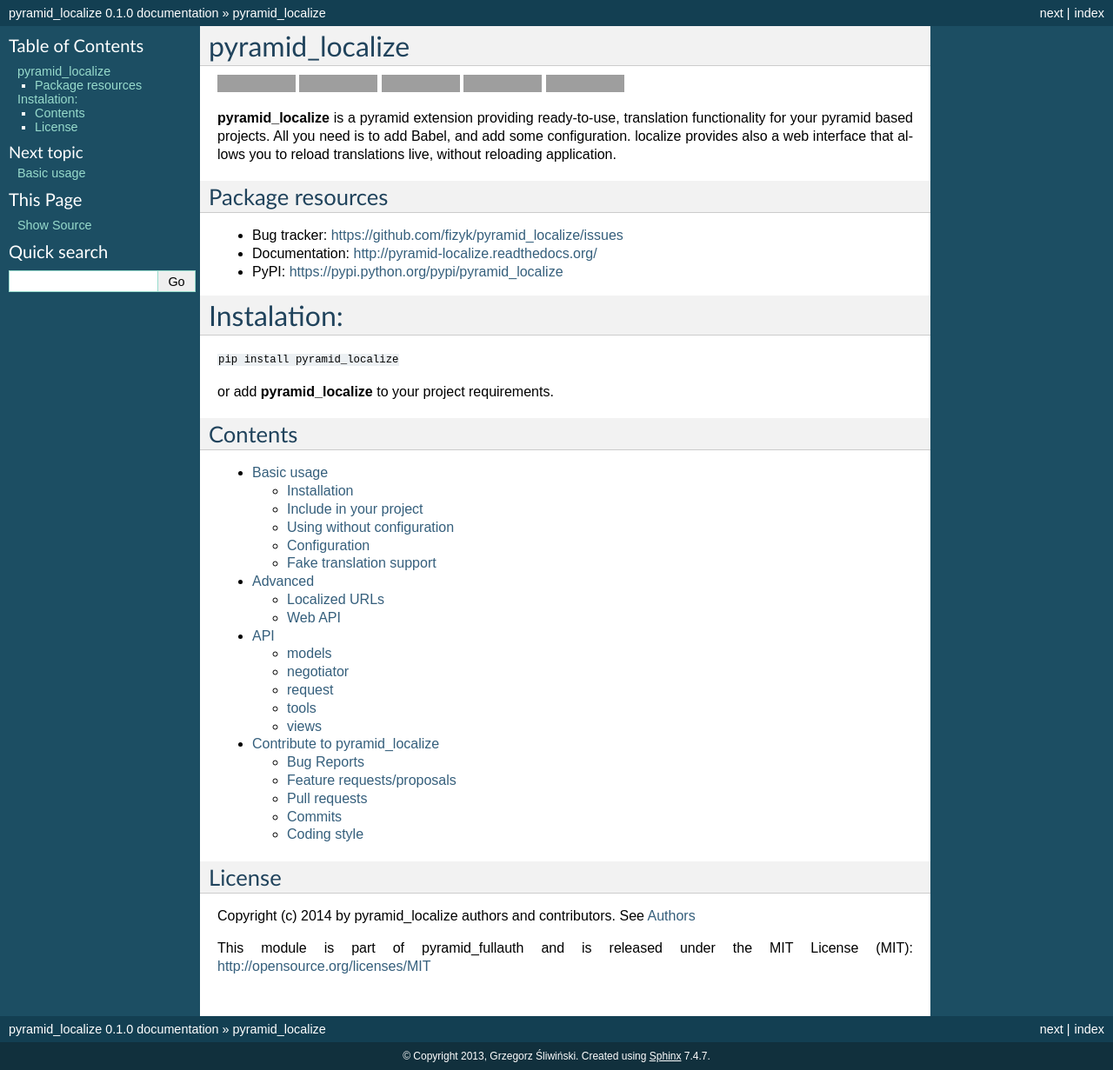
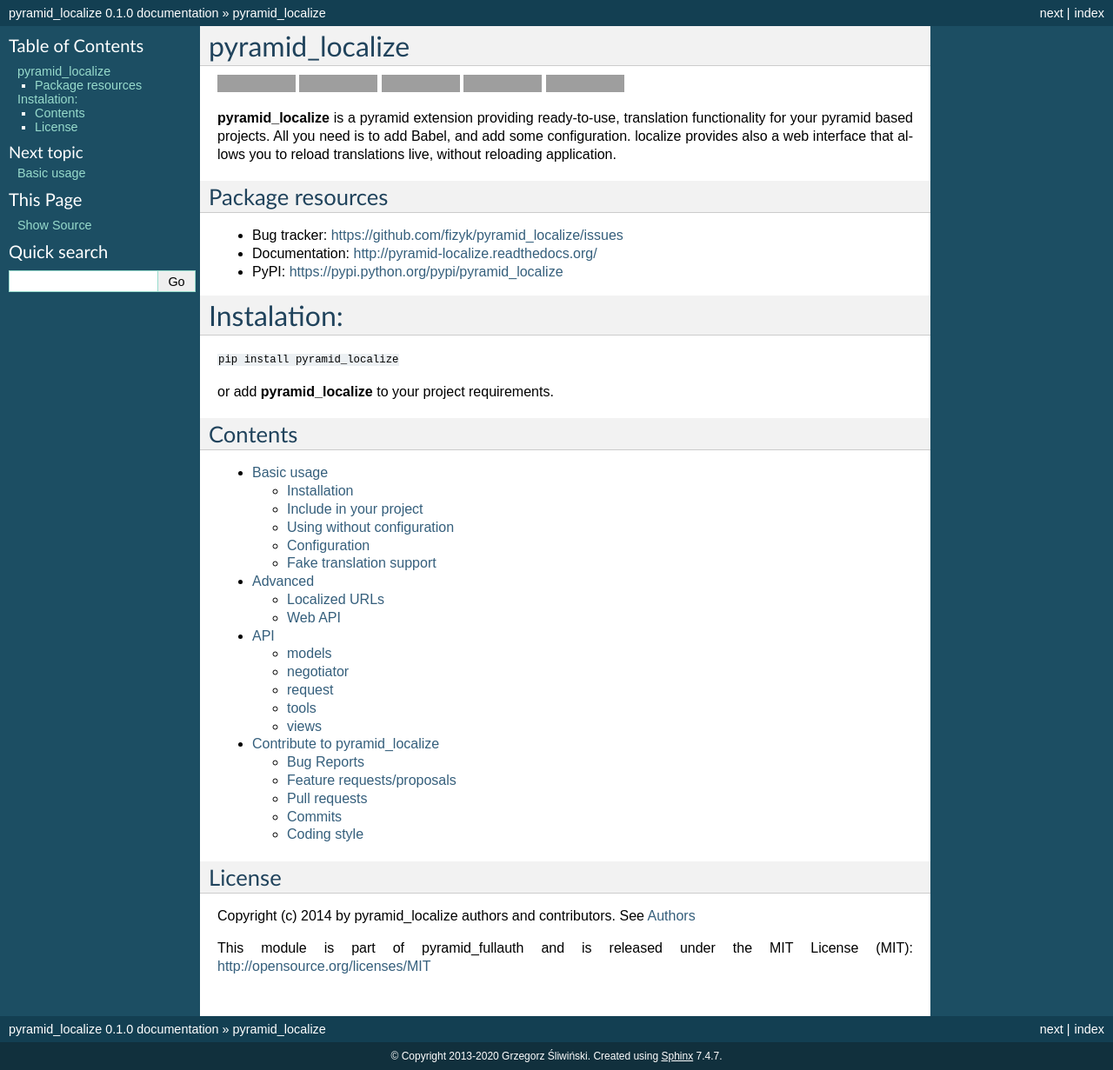
Before and after one commit to fizyk/pyramid_localize, a Sphinx documentation site: the page built from docs/source/index.rst, in a window 1280 px wide. Shown: the whole page at 87% size. Built offline with Sphinx 7.4.7, drawn with Linux system fonts in a browser that asks for light colours; pages that are not in the unit, such as notebooks, are missing from menus; part of the change alters nothing that is shown; grey boxes are pictures that could not be loaded.

```diff
--- a/docs/source/conf.py
+++ b/docs/source/conf.py
@@ -46,7 +46,7 @@ master_doc = 'index'
 project = u'pyramid_localize'
 basename = ''.join(project.split('.'))
 author = u'Grzegorz Śliwiński'
-copyright = u'2013, ' + author
+copyright = u'2013-2020 ' + author
 
 # The version info for the project you're documenting, acts as replacement for
 # |version| and |release|, also used in various other places throughout the
@@ -54,12 +54,9 @@ copyright = u'2013, ' + author
 #
 # The short X.Y version.
 
-import re
-with open(os.path.join(os.path.dirname(__file__), '..', '..', 'pyramid_localize', '__init__.py')) as v_file:
-    version = re.compile(r".*__version__ = '(.*?)'", re.S).match(v_file.read()).group(1)
 
 # The full version, including alpha/beta/rc tags.
-release = version
+release = '0.1.0'
 
 # The language for content autogenerated by Sphinx. Refer to documentation
 # for a list of supported languages.
@@ -299,4 +296,4 @@ autoclass_content = 'both'
 
 # Intersphinx configuration
 intersphinx_mapping = {'python': ('http://docs.python.org/', None),
-                       'pyramid': ('http://docs.pylonsproject.org/projects/pyramid/en/1.4-branch/', None)}
+                       'pyramid': ('http://docs.pylonsproject.org/projects/pyramid/en/1.10-branch/', None)}
```
Also changed, not shown: .bumpversion.cfg.
